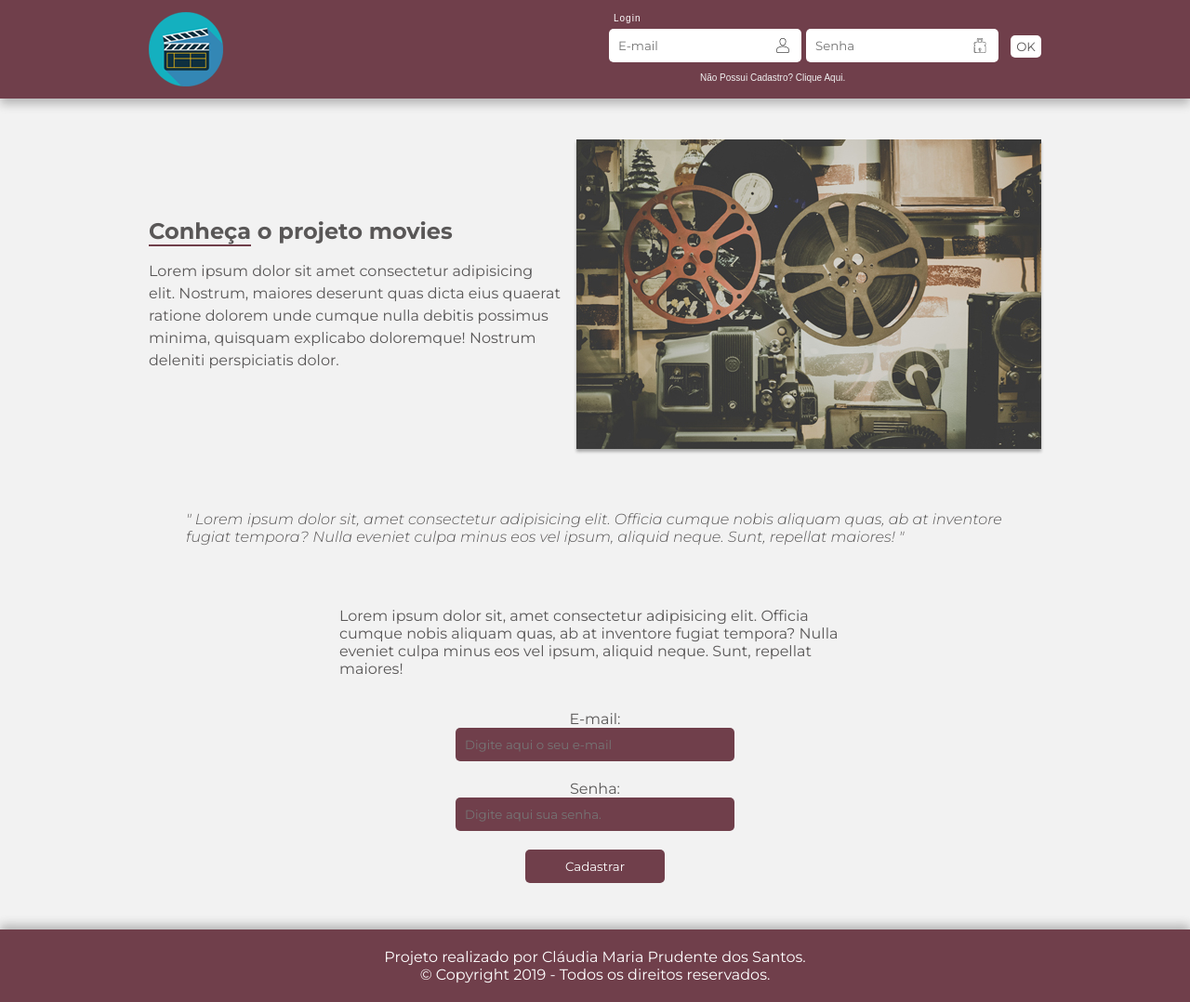
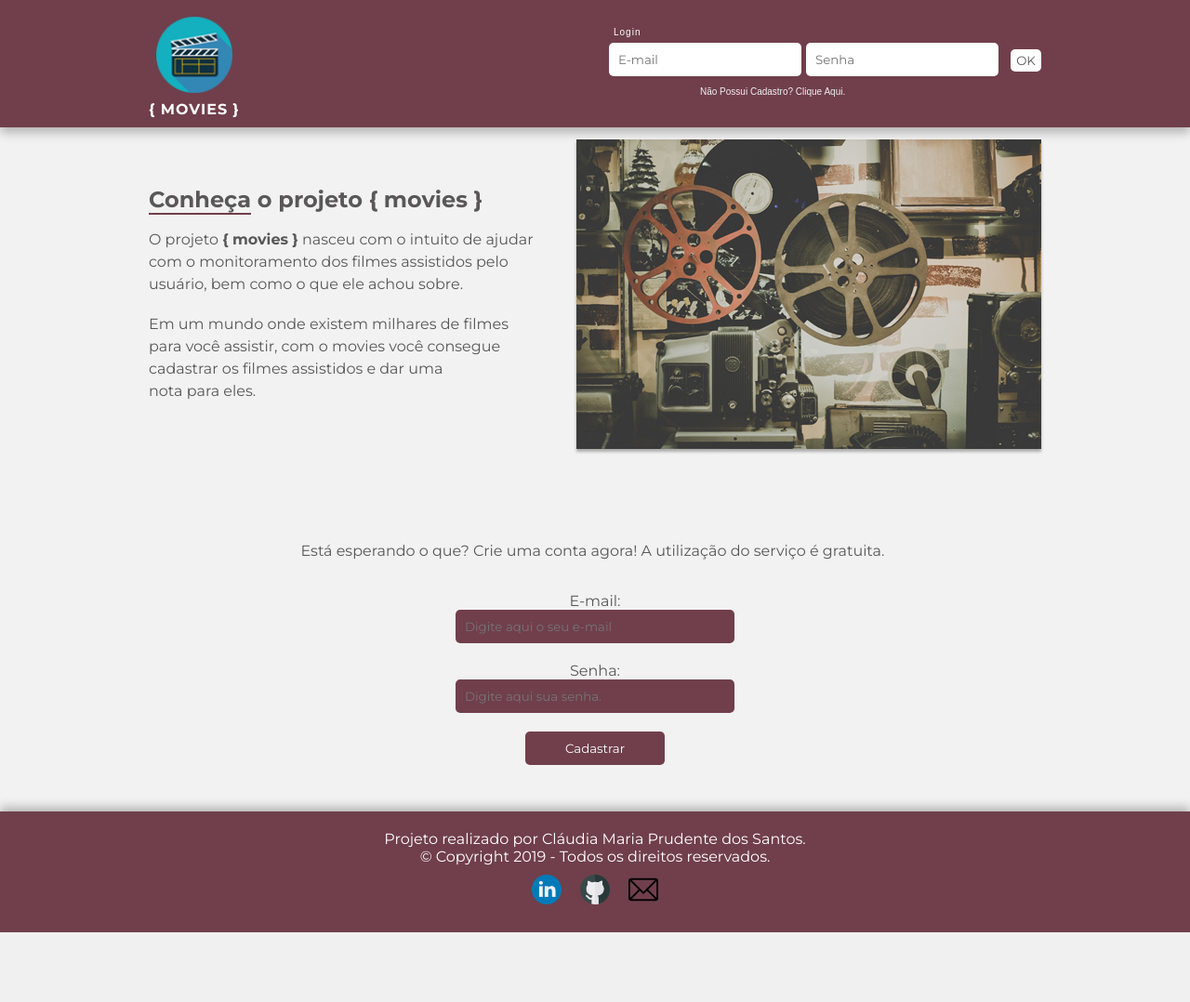
Before and after one commit to clauprudente/o-que-estou-vendo--front-end, a PHP site: page / in a window 1280 px wide. Shown: the whole page at 93% size. After the commit the page ends 1003 px from the top, so only its background shows below. Run offline with PHP 8.4, Linux system fonts and the light colour scheme.

Commit message:
add redes sociais no footer

```diff
--- a/assets/css/estilo-index.css
+++ b/assets/css/estilo-index.css
@@ -44,6 +44,10 @@ header p {
     letter-spacing: 1px;
 }
 
+header img {
+    padding: 8px;
+}
+
 .intro {
     display: flex;
     align-items: center;
@@ -77,7 +81,7 @@ header p {
 }
 
 .content p {
-    max-width: 550px;
+    max-width: 633px;
     margin: 0 auto;
 }
 
@@ -223,8 +227,14 @@ footer p {
     animation-timing-function: linear;
 }
 
-.frase blockquote {
-    font-family: 'Montserrat', sans-serif;
-    font-weight: 300;
-    font-style: italic;
+.footer img {
+    max-width: 32px;
+    margin: 10px;
 }
+
+.footer div {
+    margin: 0 auto;
+    display: flex;
+    flex-direction: row;
+    justify-content: center;
+}
--- a/assets/js/script-index.js
+++ b/assets/js/script-index.js
@@ -27,6 +27,8 @@ botaoLogin.addEventListener('click', (e) => {
         .then(data => {
             console.log(data);
             console.log('Logado!!!! \o/');
+            window.location.href = 'perfil.html';
+
             sessionStorage.setItem('logado', data.token);
         });
 
--- a/index.html
+++ b/index.html
@@ -5,7 +5,7 @@
     <meta charset="UTF-8">
     <meta name="viewport" content="width=device-width, initial-scale=1.0">
     <meta http-equiv="X-UA-Compatible" content="ie=edge">
-    <title>movies</title>
+    <title>{ movies } | Cadastre e dê feedback de filmes assistidos.</title>
     <link rel="stylesheet" type="text/css" href="assets/css/estilo-index.css" />
     <link href="https://fonts.googleapis.com/css?family=Roboto:300,400,700&display=swap" rel="stylesheet">
     <link href="https://fonts.googleapis.com/css?family=Montserrat:300i,400,700&display=swap" rel="stylesheet">
@@ -18,6 +18,7 @@
             <!-- colocar o logo -->
             <div>
                 <p><img src="assets/img/cinema.png"></p>
+                <p>{ movies }</p>
             </div>
             <div>
                 <p class="small p-login">Login</p>
@@ -41,22 +42,18 @@
     <section>
         <div class="container intro">
             <div>
-                <h1>Conheça o projeto movies</h1>
+                <h1>Conheça o projeto { movies }</h1>
                 <!-- Conteúdo -->
-                <p>Lorem ipsum dolor sit amet consectetur adipisicing elit. Nostrum, maiores deserunt quas dicta eius quaerat ratione dolorem unde cumque nulla debitis possimus minima, quisquam explicabo doloremque! Nostrum deleniti perspiciatis dolor.</p>
+                <p>O projeto <strong>{ movies }</strong> nasceu com o intuito de ajudar com o monitoramento dos filmes assistidos pelo usuário, bem como o que ele achou sobre.</p><br>
+                <p>Em um mundo onde existem milhares de filmes <br>para você assistir, com o movies você consegue cadastrar os filmes assistidos e dar uma <br>nota para eles.</p>
             </div>
             <img class="img-intro" src="assets/img/movies.jpg">
         </div>
     </section>
-    <section>
-        <div class="container frase">
-            <blockquote>" Lorem ipsum dolor sit, amet consectetur adipisicing elit. Officia cumque nobis aliquam quas, ab at inventore fugiat tempora? Nulla eveniet culpa minus eos vel ipsum, aliquid neque. Sunt, repellat maiores! "</blockquote>
-        </div>
-    </section>
+
     <section>
         <div class="container content">
-            <p>Lorem ipsum dolor sit, amet consectetur adipisicing elit. Officia cumque nobis aliquam quas, ab at inventore fugiat tempora? Nulla eveniet culpa minus eos vel ipsum, aliquid neque. Sunt, repellat maiores!
-            </p>
+            <p>Está esperando o que? Crie uma conta agora! A utilização do serviço é gratuita.</p>
             <form class="cadastro" id="cadastro" method="POST">
                 <label for="email-cadastro">E-mail: </label>
                 <input type="email" id="email-cadastro" class="email-cadastro" placeholder="Digite aqui o seu e-mail" />
@@ -67,13 +64,18 @@
         </div>
     </section>
     <footer>
-        <div class="container ">
+        <div class="container footer">
             <p>
                 Projeto realizado por Cláudia Maria Prudente dos Santos.
             </p>
             <p>
                 © Copyright 2019 - Todos os direitos reservados.
             </p>
+            <div>
+                <a href="https://www.linkedin.com/in/claudiampsantos/" target="blank"><img src="assets/img/002-linkedin.png"></a>
+                <a href="https://github.com/clauprudente" target="blank"><img src="assets/img/001-github.png"></a>
+                <a href="mailto:claudia.mpsantos@outlook.com" target="blank"><img src="assets/img/003-mail.png"></a>
+            </div>
         </div>
     </footer>
     <script src="assets/js/script-index.js "></script>
```
Also changed, not shown: assets/css/estilo-perfil.css (+17 -1 lines), perfil.html (+9 -2 lines), assets/img/001-github.png (added), assets/img/002-linkedin.png (added), assets/img/003-mail.png (added), assets/img/Untitled-1.jpg (deleted).
